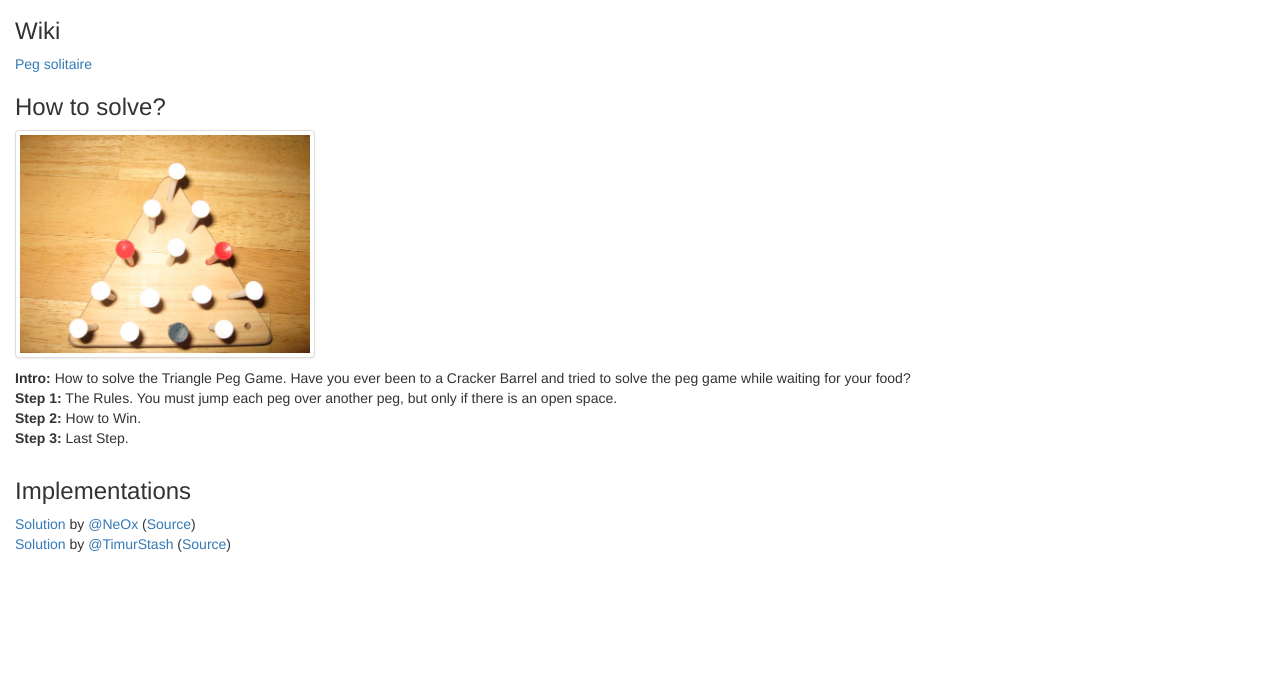
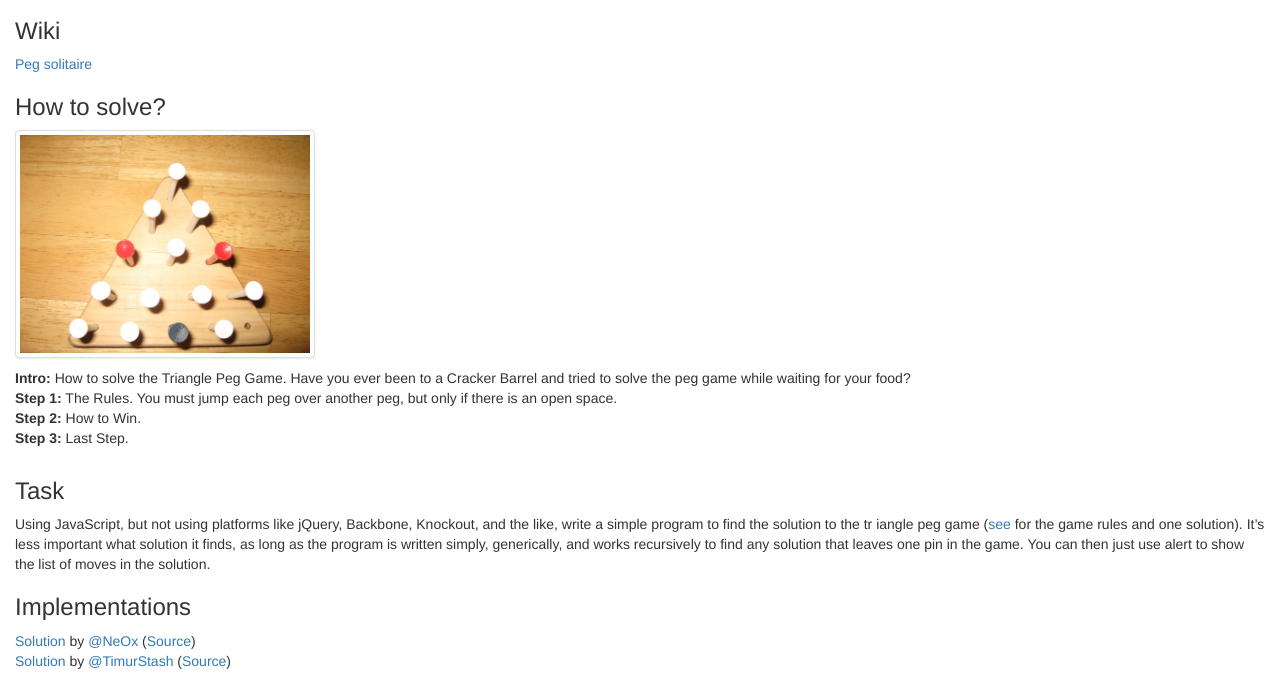
Before and after one commit to intspirit/triangle-peg-game, a plain HTML site: page index.html in a window 1280 px wide. Shown: the part 102-800 px from the top of the page. Drawn offline with nearby package versions, Linux system fonts and the light colour scheme.

Commit message:
add task description

```diff
--- a/index.html
+++ b/index.html
@@ -44,6 +44,8 @@
           </ul>
         </div>
       </div>
+      <h3>Task</h3>
+      <p>Using JavaScript, but not using platforms like jQuery, Backbone, Knockout, and the like, write a simple program to find the solution to the tr iangle peg game (<a href="http://www.joenord.com/puzzles/peggame/" target="_blank">see</a> for the game rules and one solution). It’s less important what solution it finds, as long as the program is written simply, generically, and works recursively to find any solution that leaves one pin in the game. You can then just use alert to show the list of moves in the solution.</p>
       <h3>Implementations</h3>
       <div class="row">
         <div class="col-xs-12">
```
